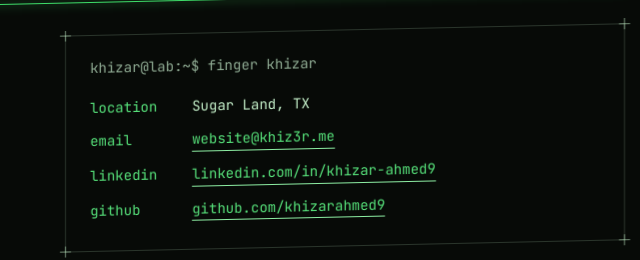
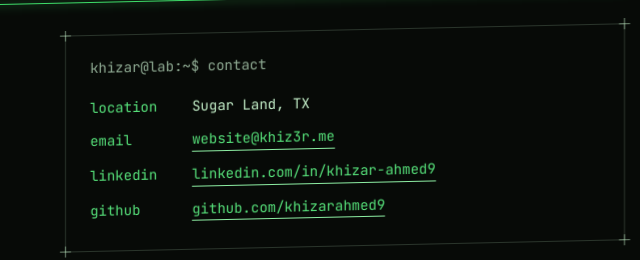
Before and after one commit to khizarahmed9/portfolio-site-v2, a plain HTML site: page index.html in a window 1280 px wide. Shown: the part 7547-7807 px from the top of the page, 595-1235 px from the left. Drawn offline with nearby package versions, Linux system fonts and the light colour scheme; animation ran at ten frames a second.

Commit message:
Rename finger command to contact

```diff
--- a/index.html
+++ b/index.html
@@ -462,7 +462,7 @@ a:hover{color:var(--color-accent-100);border-bottom-color:var(--color-accent)}
       <p style="font-family:var(--font-heading);font-weight:600;font-size:clamp(28px,3.4vw,40px);line-height:1.1;text-transform:uppercase;margin:0;text-wrap:pretty;opacity:{{ rv.contact.o }};transform:{{ rv.contact.t }};transition:opacity .6s ease,transform .7s cubic-bezier(.2,.7,.2,1)">Seeking an internship or entry-level role in IT support, systems administration or security operations.</p>
       <div data-tilt="0.7" class="blueprint" style="padding:22px 24px;font-family:'JetBrains Mono',ui-monospace,monospace;font-size:14px">
         <i class="corner tl"></i><i class="corner tr"></i><i class="corner bl"></i><i class="corner br"></i>
-        <div style="color:var(--color-neutral-700);margin-bottom:12px">khizar@lab:~$ finger khizar</div>
+        <div style="color:var(--color-neutral-700);margin-bottom:12px">khizar@lab:~$ contact</div>
         <sc-for list="{{ contacts }}" as="c" hint-placeholder-count="5">
           <div style="display:grid;grid-template-columns:90px minmax(0,1fr);gap:12px;padding:6px 0;opacity:{{ c.o }};transform:{{ c.t }};transition:opacity .4s ease {{ c.d }},transform .5s ease {{ c.d }}">
             <span style="color:var(--color-accent-700)">{{ c.k }}</span>
```
